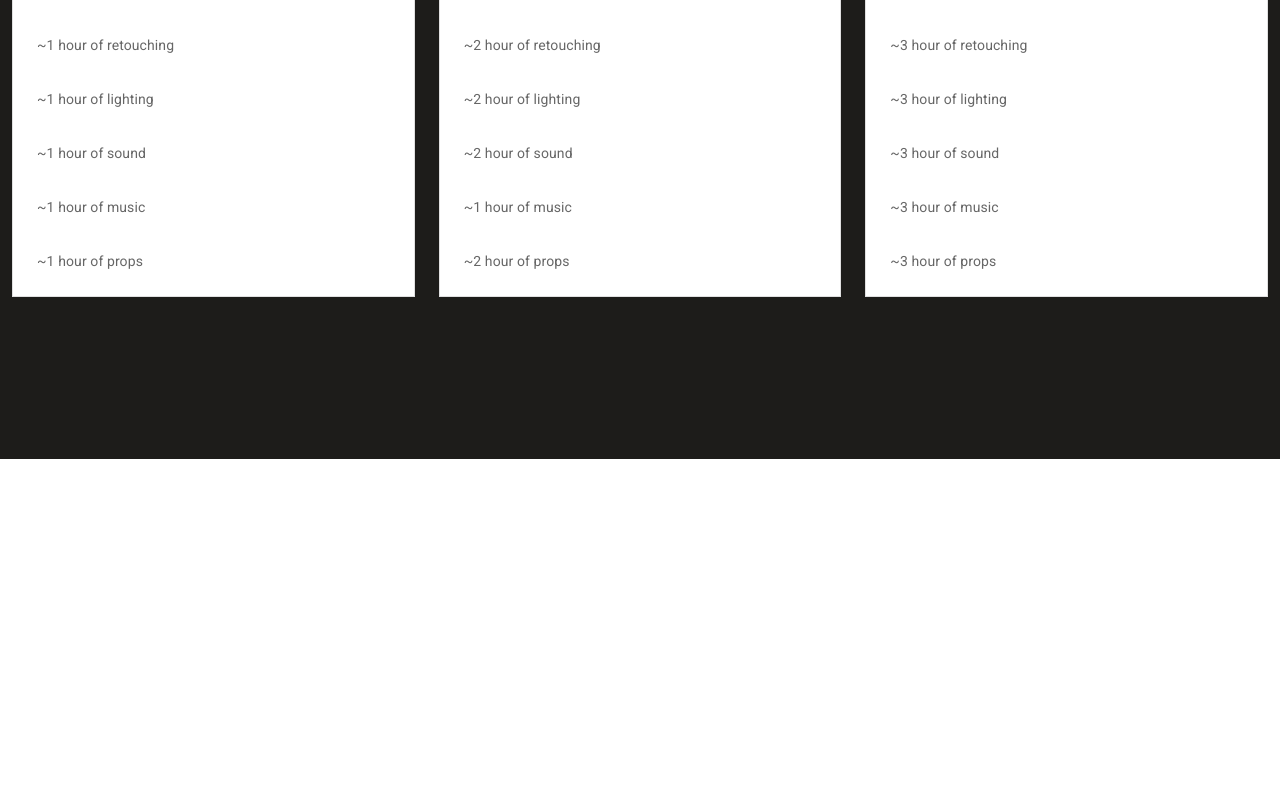
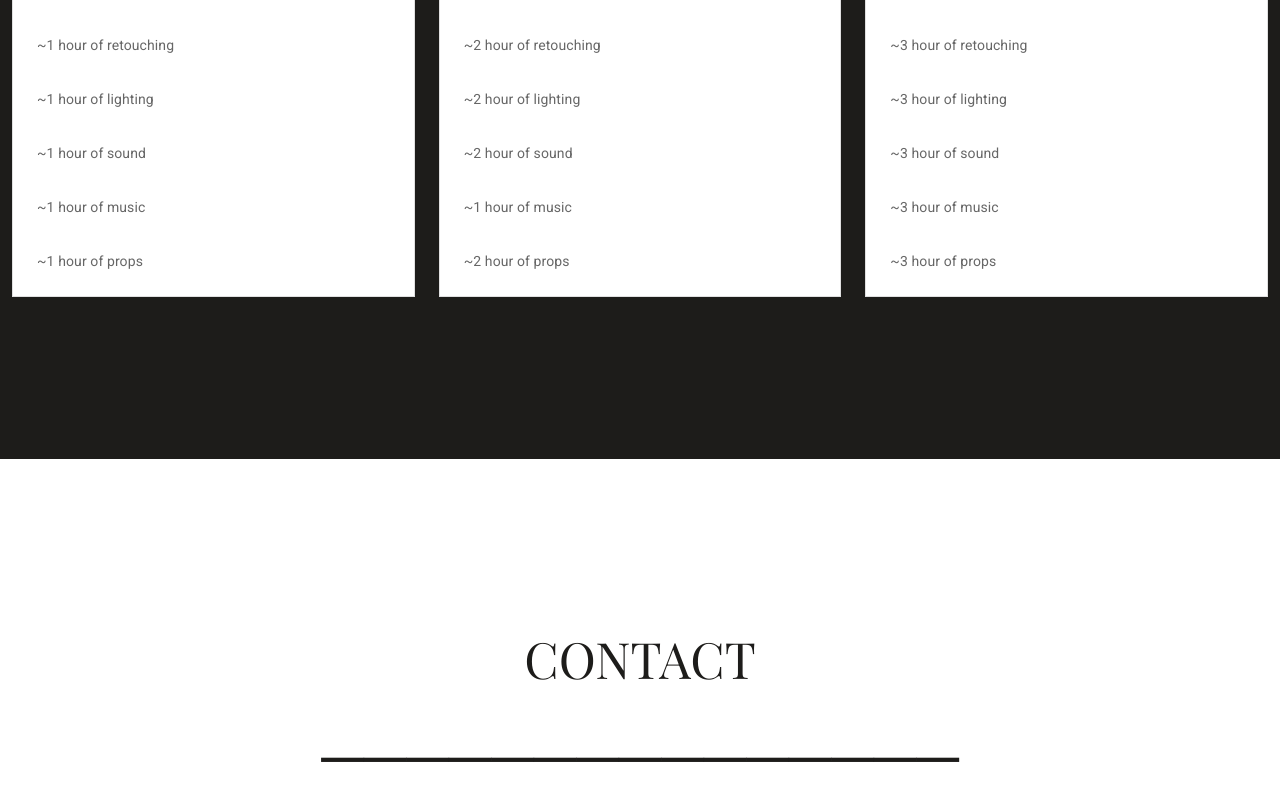
Before and after one commit to callumbuttery/buttery-photography, a Vue app: page / in a window 1280 px wide. Shown: the part 4753-5553 px from the top of the page. Before the commit the page ends 5212 px from the top, so only its background shows below. Built offline with nearby package versions, Linux system fonts and the light colour scheme.

Commit message:
Feat: basic contact page

```diff
--- /dev/null
+++ b/src/components/Contact.vue
@@ -0,0 +1,39 @@
+<template>
+    <div class="contactPrimaryContainer">
+        <v-container>
+            <v-row align="center" justify="center">
+                <v-col align="center" justify="center" class="contactTitle">CONTACT</v-col>
+            </v-row>
+            <v-col align="center" justify="center" class="contactLine">───────────────</v-col>
+        </v-container>
+    </div>
+</template>
+
+<script>
+export default {
+    name: "Contact",
+}
+</script>
+
+
+<style>
+.contactTitle {
+    color: #1D1C1A;
+    margin: auto;
+    margin-bottom: 0px;
+    font-size: 50px;
+    font-family: "Playfair Display", serif;
+
+}
+
+.contactPrimaryContainer {
+    background-color: #fff;
+    padding-top: 150px;
+}
+
+.contactLine {
+    font-size: 60px;
+    font-family: "Playfair Display", serif;
+    color: #1D1C1A;
+}
+</style>
--- a/src/views/HomeView.vue
+++ b/src/views/HomeView.vue
@@ -4,6 +4,7 @@
     <Intro />
     <Portfolio />
     <Pricing />
+    <Contact />
   </div>
 </template>
 
@@ -12,6 +13,7 @@ import Welcome from "../components/Welcome";
 import Intro from "../components/Intro";
 import Portfolio from "../components/Portfolio.vue"
 import Pricing from "../components/Pricing.vue"
+import Contact from "../components/Contact.vue"
 
 export default {
   name: "Home",
@@ -21,6 +23,7 @@ export default {
     Intro,
     Portfolio,
     Pricing,
+    Contact
   },
 };
 </script>
```
